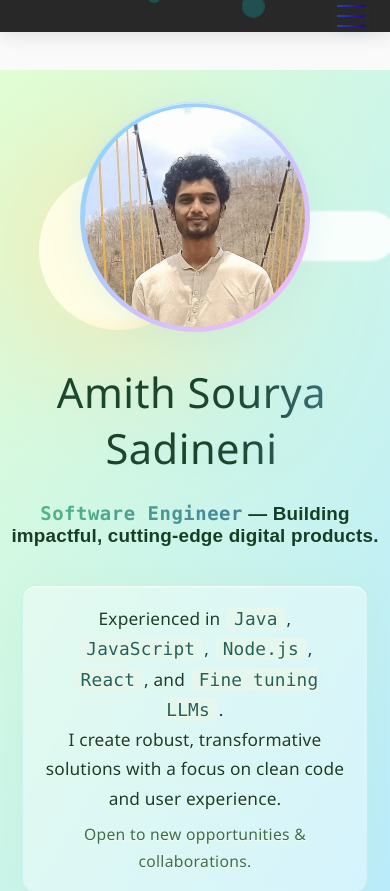
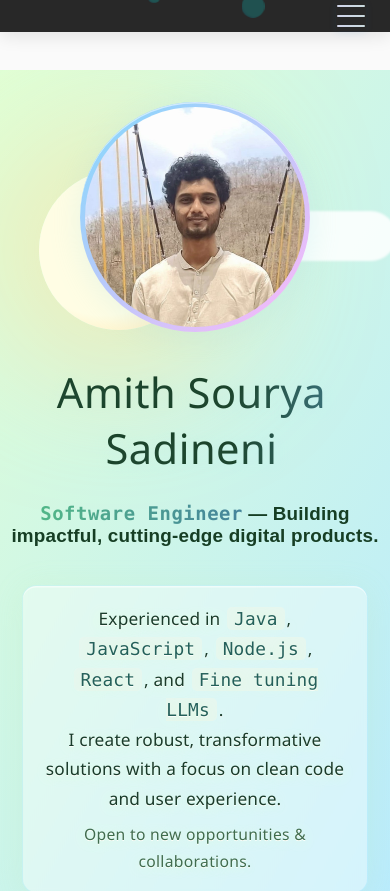
Before and after one commit to amithsourya/amith-sourya, a React (Create React App) app: page / in a window 390 px wide. Shown: the top 891 px of the page. Built offline with nearby package versions, Linux system fonts and the light colour scheme.

Commit message:
changed color of hamburger

```diff
--- a/src/styles/Header.css
+++ b/src/styles/Header.css
@@ -106,7 +106,7 @@
   width: 28px;
   height: 4px;
   margin: 4px 0;
-  background: linear-gradient(90deg, #2643b7 0%, #2b0090 100%);
+  background: linear-gradient(90deg, #cfd4ea 0%, #cadade 100%);
   border-radius: 2px;
   transition: 0.3s;
 }
```
